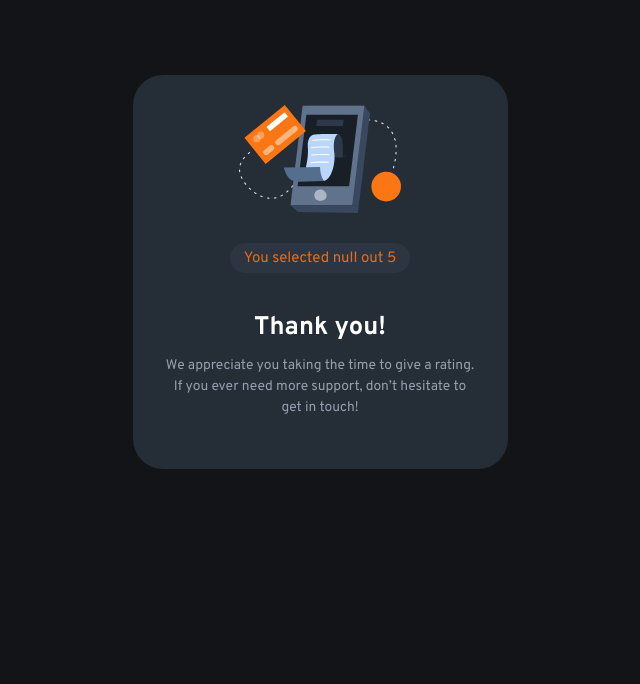
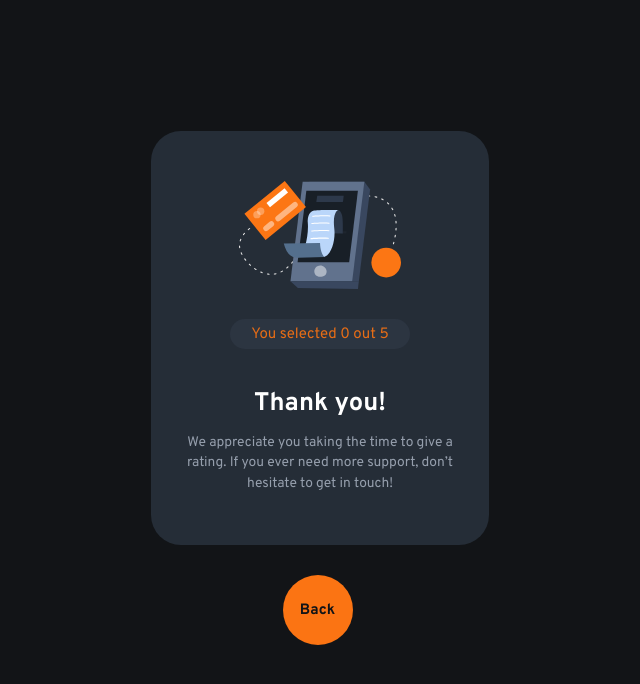
Before and after one commit to avocodev/interactive-rating-component, a plain HTML site: page thank-you.html in a window 1280 px wide. Shown: the whole page, without its empty margins (320-960 px from the left). Drawn offline with Linux system fonts and the light colour scheme.

Commit message:
Change some styles and add back button with remove the localStorage

```diff
--- a/scripts/data.js
+++ b/scripts/data.js
@@ -1,4 +1,4 @@
-export let saveRating = localStorage.getItem("save-rating");
+export let saveRating = localStorage.getItem("save-rating") || 0;
 
 document.querySelectorAll(".js-rating-button").forEach((button) => {
   button.addEventListener("click", () => {
--- a/scripts/script.js
+++ b/scripts/script.js
@@ -18,3 +18,5 @@ buttons.forEach((button) => {
 document.querySelector(
   ".selected-rating"
 ).innerHTML = `You selected ${saveRating} out 5`;
+
+localStorage.removeItem("save-rating");
--- a/styles/style.css
+++ b/styles/style.css
@@ -29,8 +29,8 @@ body {
 .d-mobile {
   width: 90%;
   background-color: var(--Dark-Blue-n);
-  margin: 10rem auto 2rem;
-  padding: 20px;
+  margin: 35% auto 2rem;
+  padding: 40px 30px;
   border-radius: 15px;
 }
 
@@ -49,8 +49,6 @@ body {
   width: 15px;
 }
 
-.d-mobile .main-content {
-}
 .main-content .title {
   font-weight: var(--Bold-Weight);
   font-size: 1.4rem;
--- a/styles/thank-you-style.css
+++ b/styles/thank-you-style.css
@@ -1,8 +1,12 @@
+body {
+  position: relative;
+}
+
 .main-content {
-  width: 100%;
+  width: 90%;
   background-color: var(--Dark-Blue-n);
-  margin: 5em auto;
-  padding: 30px;
+  margin: 35% auto;
+  padding: 50px 30px 30px;
   border-radius: 30px;
 
   display: flex;
@@ -38,3 +42,22 @@
   text-align: center;
   font-size: 0.92em;
 }
+
+.back-button {
+  color: var(--White-n);
+  text-decoration: none;
+  width: 70px;
+  height: 70px;
+  border-radius: 50px;
+  font-weight: bold;
+  color: var(--Very-Dark-Blue-n);
+
+  display: flex;
+  align-items: center;
+  justify-content: center;
+
+  position: absolute;
+  bottom: -100px;
+  left: 10em;
+  background-color: var(--Orange-p);
+}
--- a/thank-you.html
+++ b/thank-you.html
@@ -44,8 +44,9 @@
         more support, don’t hesitate to get in touch!
       </p>
     </main>
+    <!-- Thank you state end -->
 
-    <!-- Thank you state end -->
+    <a href="./index.html" class="back-button">Back</a>
 
     <script type="module" src="./scripts/script.js"></script>
   </body>
```
